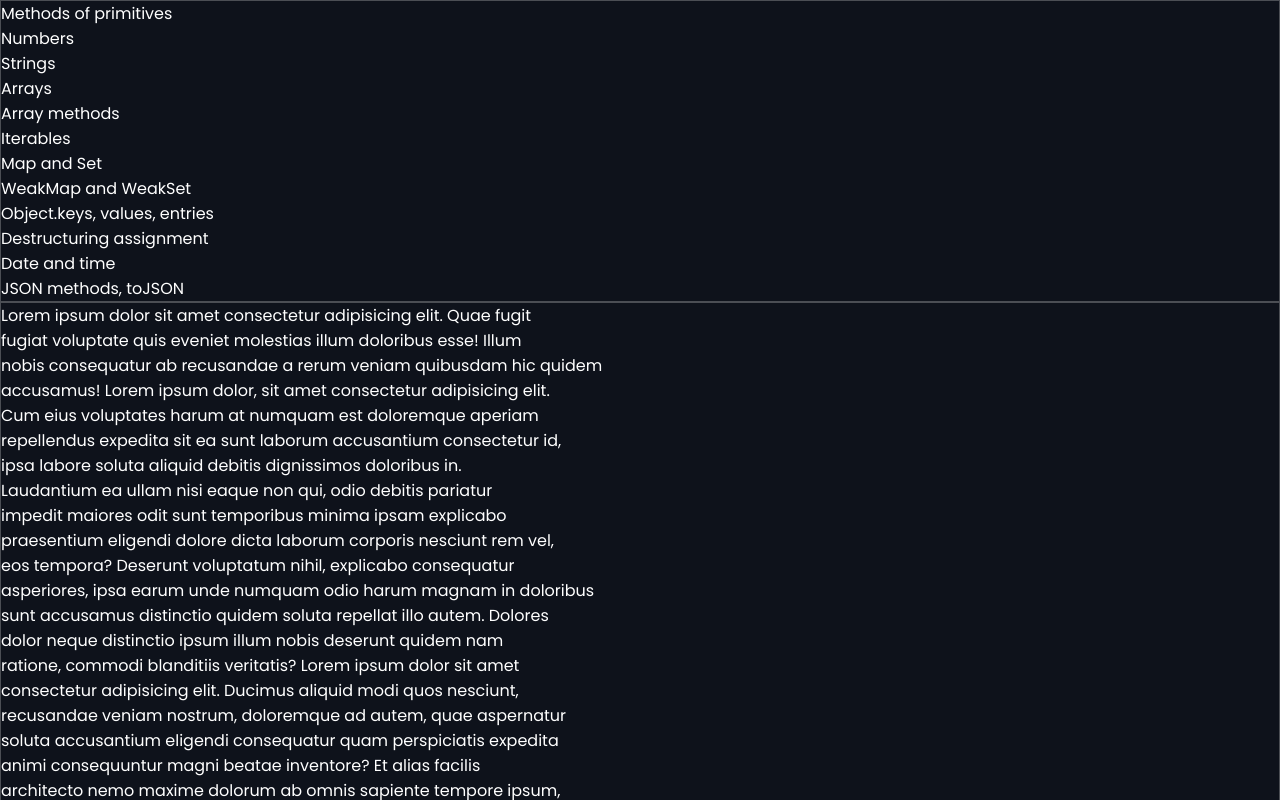
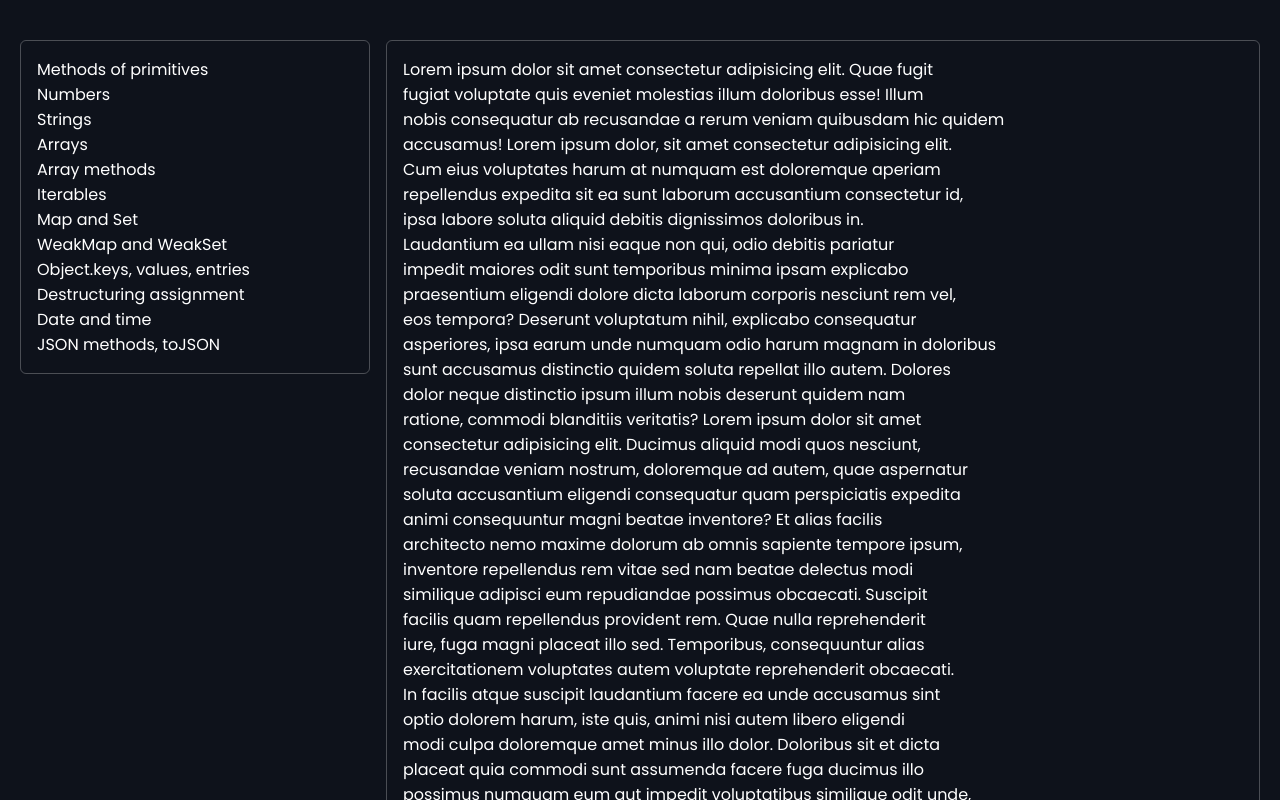
Before and after one commit to omkar142web/js-learning, a plain HTML site: page teachingJs/index.html in a window 1280 px wide. Shown: the top 800 px of the page. Drawn offline with Linux system fonts and the light colour scheme.

Commit message:
alomst css

```diff
--- a/teachingJs/style.css
+++ b/teachingJs/style.css
@@ -1,5 +1,4 @@
-@import url('https://fonts.googleapis.com/css2?family=Poppins:wght@300;400;500;600&display=swap');
-
+@import url("https://fonts.googleapis.com/css2?family=Poppins:wght@300;400;500;600&display=swap");
 
 :root {
   --color-white: #fff;
@@ -52,7 +51,6 @@
   --bg-tertiary: #2a2a2a;
   --bg-harry: #0e121b;
 
-
   /* Text */
   --text-primary: #ffffff;
   --text-secondary: #b3b3b3;
@@ -83,6 +81,9 @@
 
   /* Shadow */
   --shadow: rgba(0, 0, 0, 0.5);
+
+  /* borders */
+  --border-radius-six: 6px;
 }
 
 * {
@@ -91,24 +92,36 @@
   box-sizing: border-box;
 }
 
-
 body {
   min-height: 100vh;
   font-family: poppins, sans-serif;
   background-color: var(--bg-harry);
   color: var(--text-primary);
+  font-size: 100%;
 
+  padding: 40px 20px ; /*   for now, remove later after adding nav  */
 }
 
-/* .main {
-
-} */
-
-.main_aside{
- border: 1px solid var(--color-white-alpha-25) ;
+.main {
+  display: flex;
+  justify-content: center;
+  align-items: flex-start;
+  flex-wrap: wrap;
+  gap: 1rem;
 }
 
-.main_article{
-    border: 1px solid var(--color-white-alpha-25) ;
+.main_aside {
+  width: min(350px, 90vw);
+}
 
+.main_article {
+  color: var(--text-primary);
+  flex-grow: 1;
 }
+
+.main_article,
+.main_aside {
+  border: 1px solid var(--color-white-alpha-25);
+  border-radius: var(--border-radius-six);
+  padding: 1rem;
+}
```
